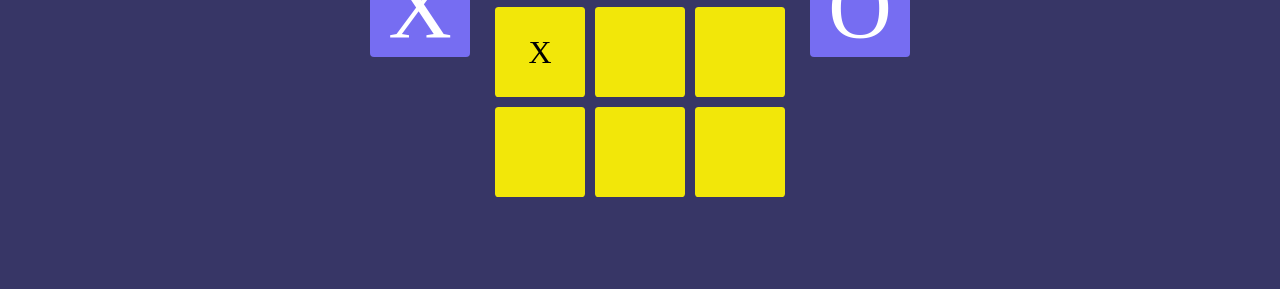
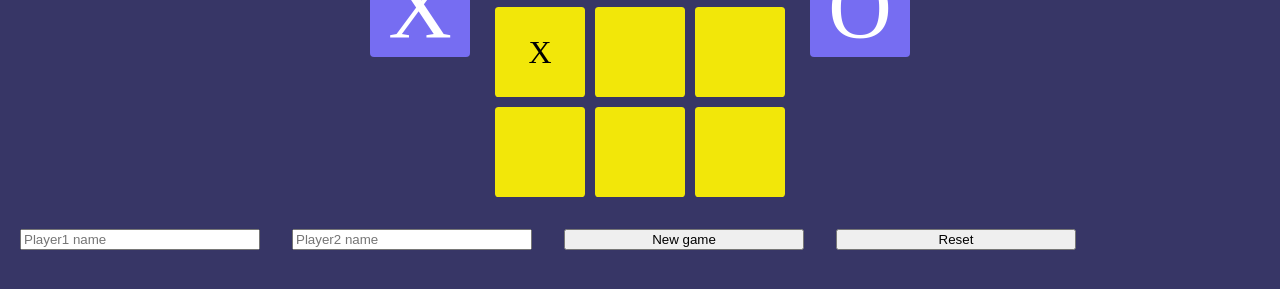
Before and after one commit to macnick/Tic-Tac-Toe-JS, a website: page index.html in a window 1280 px wide. Shown: the part 113-402 px from the top of the page. Drawn offline with Linux system fonts and the light colour scheme.

Commit message:
added reset method to view

```diff
--- a/assets/index.js
+++ b/assets/index.js
@@ -26,6 +26,15 @@ const view = (() => {
       }
     });
   };
+  const resetBoard = () => {
+    board = ["", "", "", "", "", "", "", "", ""];
+    count = 0;
+    gamestop = false;
+    displayBoard();
+    return board;
+  };
+
+  resetBoard();
   inputPlayers = () => {};
   winnerCelebration = () => {};
   return { displayBoard };
@@ -37,6 +46,13 @@ const controller = (() => {
     p2 = model.Player("Anonymous", "0"),
     currentPlayer = p1;
 
+  const playerTurns = marker => {
+    if (curentPlayer % 2 === 0) {
+      currentPlayer = p2;
+    }
+    currentPlayer = p1
+  }
+  playerTurns('X');
   // t.t[4] = "X";
   // t.t[2] = "O";
   view.displayBoard(t);
@@ -49,4 +65,7 @@ const controller = (() => {
   // checkWinner;
 
   // checkEndGame;
+  const checkEndGame = () => {
+    if ()
+  }
 })();
--- a/assets/main.css
+++ b/assets/main.css
@@ -53,3 +53,10 @@ body {
   color: #fff;
   font-size: 5.5em;
 }
+.UI-container {
+  width: 100%;
+  display: grid;
+  grid-template-columns: repeat(4, 15em);
+  grid-gap: 2em;
+  margin-top: 2em;
+}
--- a/index.html
+++ b/index.html
@@ -12,6 +12,7 @@
         <div class="player">Player 1</div>
         <div class="symbol">X</div>
       </div>
+
       <div class="container">
         <div class="box" id="0">X</div>
         <div class="box" id="1">O</div>
@@ -28,6 +29,12 @@
         <div class="symbol">O</div>
       </div>
     </div>
+    <div class="UI-container">
+      <input type="text" id='player1name' placeholder='Player1 name'>
+      <input type="text" id='player2name' placeholder='Player2 name'>
+      <button >New game</button>
+      <button id="reset" onclick="view.reset()">Reset</button>
+    </div>
     <script src="assets/index.js"></script>
   </body>
 </html>
```
